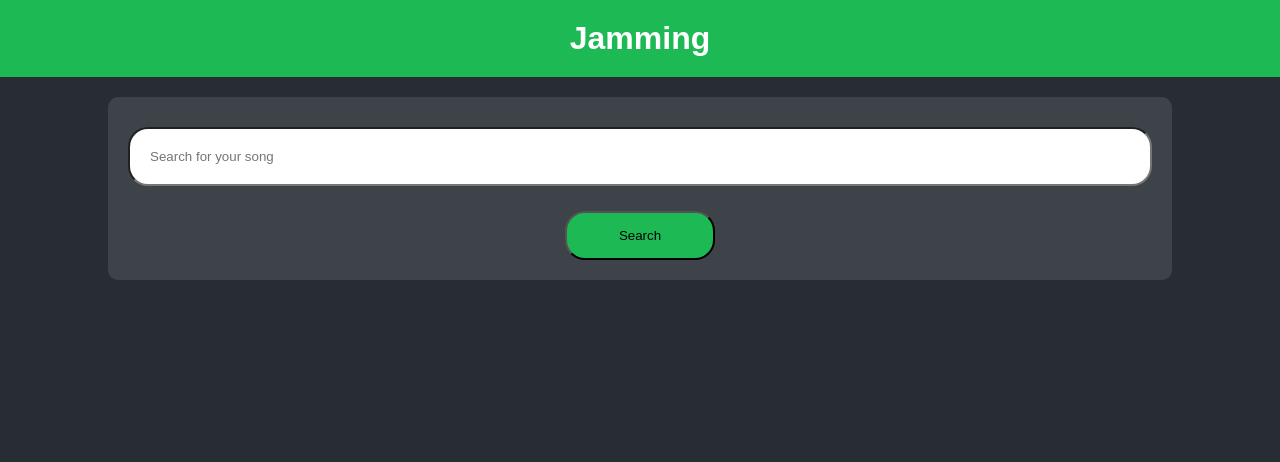
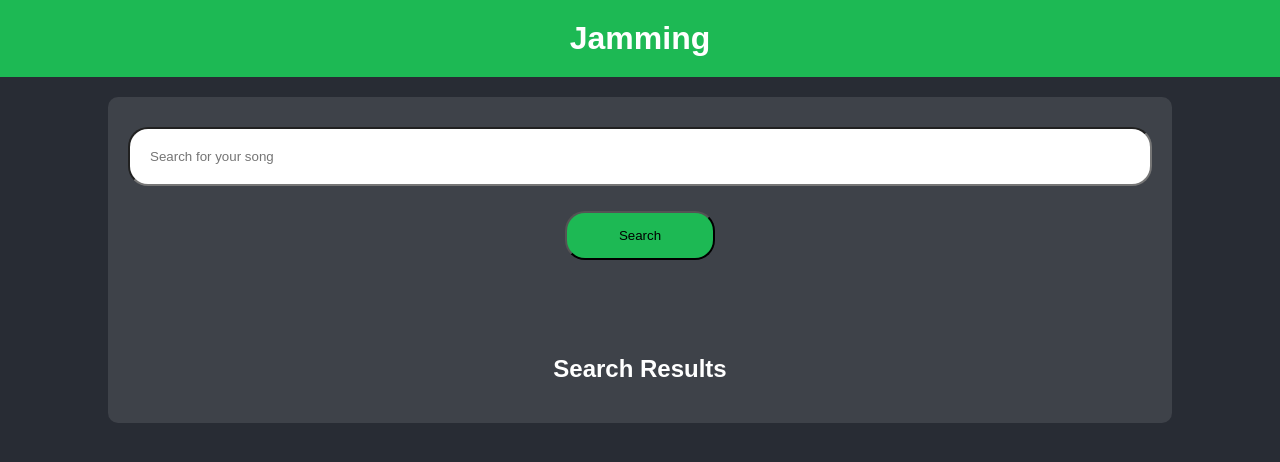
Before and after one commit to jorgecanseco-gh/Jamming-Project, a React (Create React App) app: page / in a window 1280 px wide. Shown: the top 462 px of the page. Built offline with nearby package versions, Linux system fonts and the light colour scheme.

Commit message:
Add SearchBar component and Apply style

```diff
--- a/src/App.js
+++ b/src/App.js
@@ -2,6 +2,7 @@
 import React from 'react';
 import styles from './App.module.css'
 import SearchBar from './Components/SearchBar/SearchBar';
+import SearchResults from './Components/SearchResults/SearchResults';
 
 function App() {
   return (
@@ -11,6 +12,7 @@ function App() {
       </header>
       <main className={styles.main}>
         <SearchBar />
+        <SearchResults />
       </main>
     </div>
   )
--- a/src/Components/SearchResults/SearchResults.js
+++ b/src/Components/SearchResults/SearchResults.js
@@ -0,0 +1,20 @@
+import React from "react";
+import styles from './SearchResults.module.css';
+
+
+// Function component to display the search results
+
+function SearchResults() {
+    return (
+        <div className={styles.SearchResults}>
+            <h2>Search Results</h2>
+            <main>
+                {/* This is where the search results will be displayed */}
+            </main>
+        </div>
+    )
+}
+
+
+// Export the SearchResults component
+export default SearchResults;
--- a/src/Components/SearchResults/SearchResults.module.css
+++ b/src/Components/SearchResults/SearchResults.module.css
@@ -0,0 +1,3 @@
+.SearchResults {
+    margin-top: 95px;
+}
```
